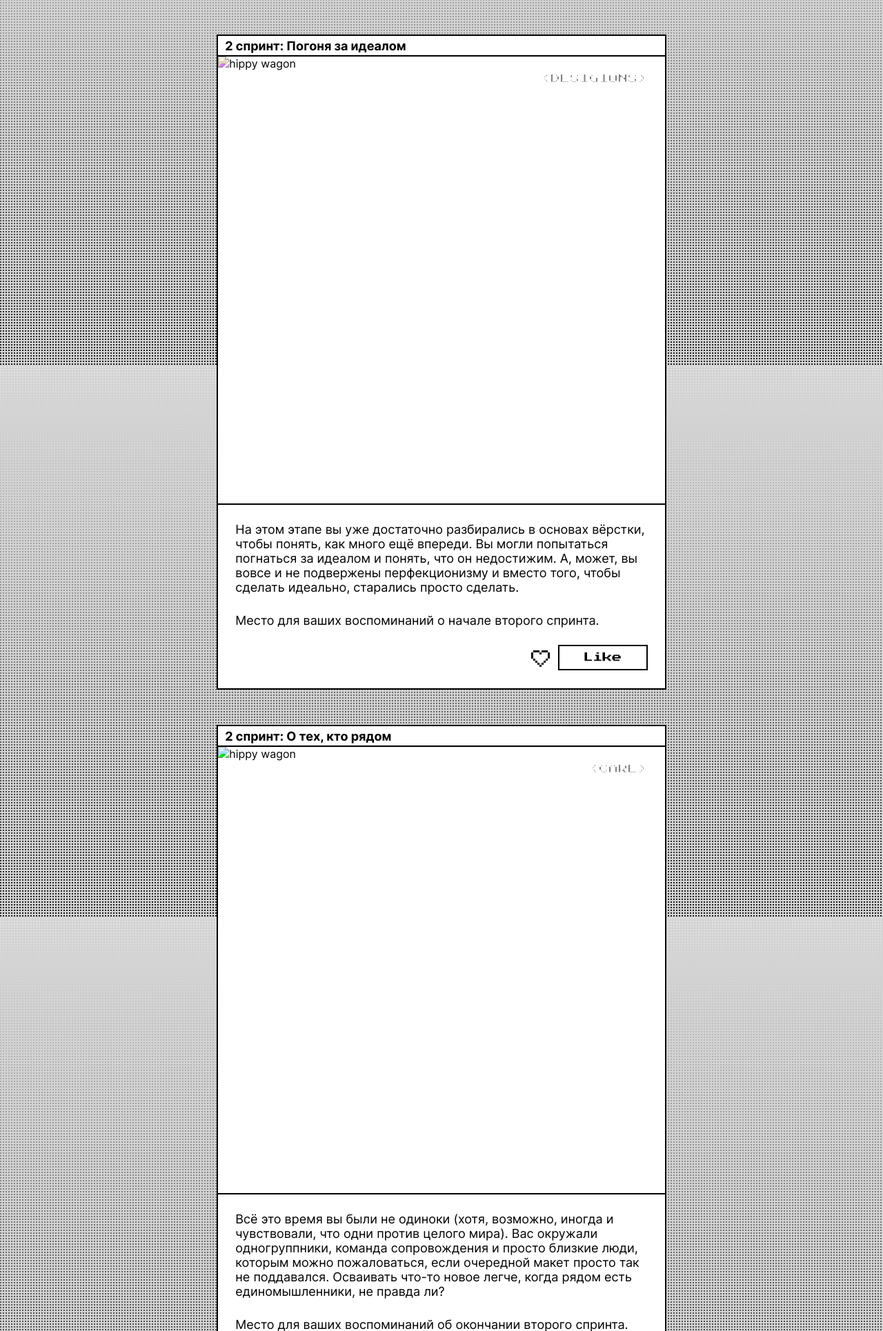
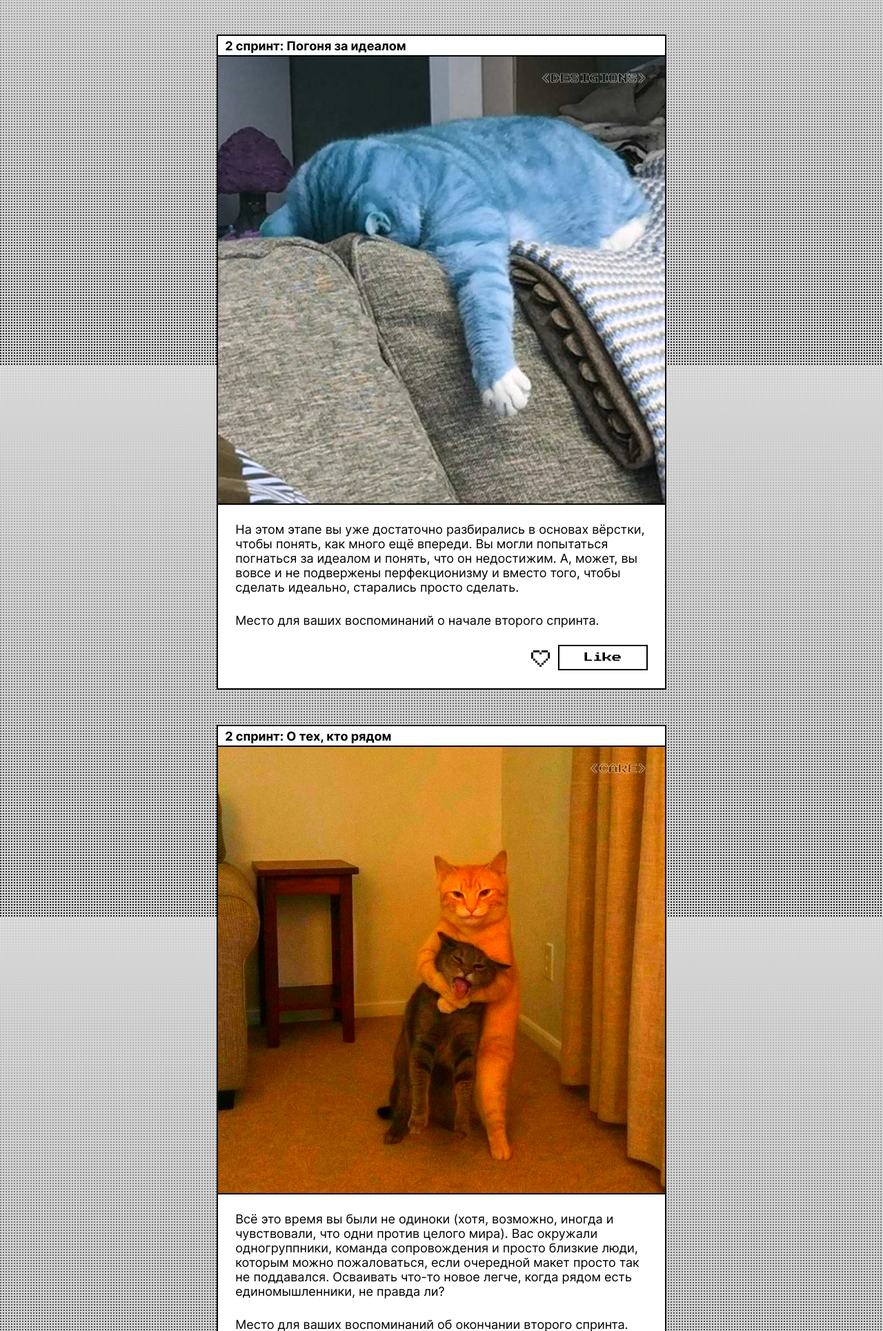
Before and after one commit to Nik1t021/zakrivayuschiy-teg-f, a plain HTML site: page index.html in a window 1280 px wide. Shown: the part 3471-5401 px from the top of the page at 69% size. Drawn offline with Linux system fonts and the light colour scheme.

Commit message:
commit11

```diff
--- a/index.html
+++ b/index.html
@@ -13,7 +13,7 @@
     <link rel="stylesheet" href="./styles/themes.css"/>
     <link rel="shortcut icon" type="image/icon" href="images/favicon.ico"/>
     <link rel="shortcut icon" type="image/svg+xml" href="images/favicon.svg"/>
-    <link rel="apple-touch-icon" href="images/icon-mobile.png"/>
+    <link rel="apple-touch-icon" href="images/apple-touch-icon.png"/>
 
     <script src="./scripts/set-theme.js"></script>
 </head>
@@ -247,7 +247,7 @@
                 <div class="card__image-container">
                     <span class="card__image-text">&lt;desigions&gt;</span>
                     <img
-                            src="images/поддержка самое важное.jfif"
+                            src="images/котик-спит-он-устал.png"
                             class="card__image-image filter-huerotate"
                             alt="hippy wagon"
                     />
@@ -310,7 +310,7 @@
                 <div class="card__image-container">
                     <span class="card__image-text">&lt;care&gt;</span>
                     <img
-                            src="images/car.png"
+                            src="images/самое главное это поддержка.png"
                             class="card__image-image filter-saturation"
                             alt="hippy wagon"
                     />
```
Also changed, not shown: images/apple-touch-icon.png (added), images/favicon-32x32.png (added).
